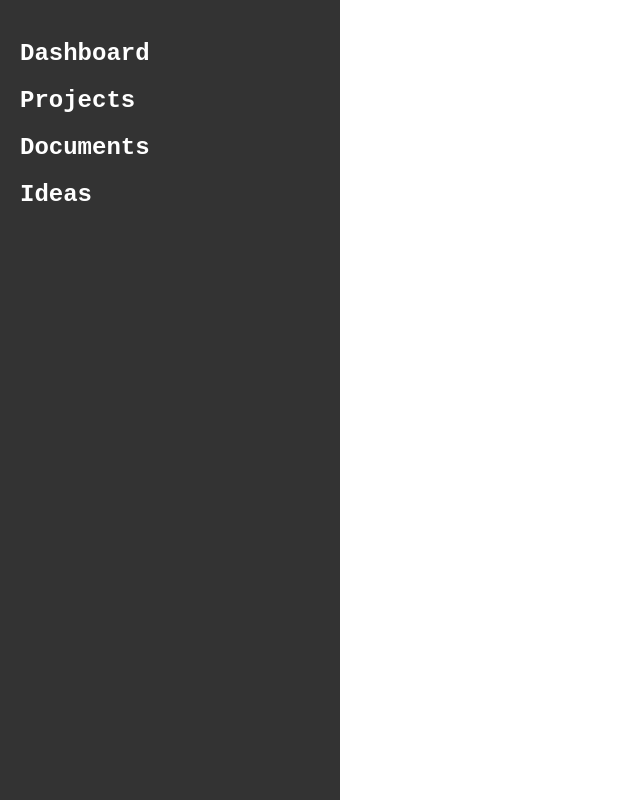
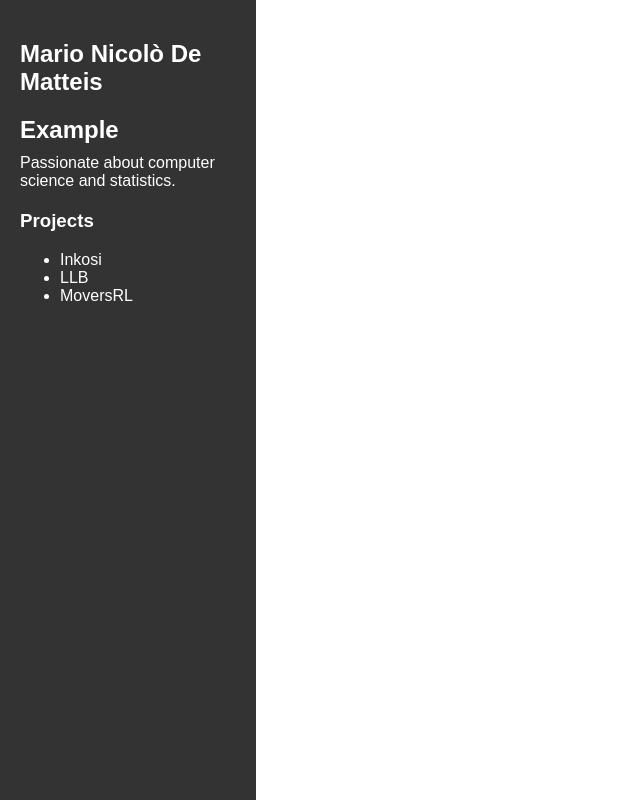
Before and after one commit to BopaxDev/BopaxDev.github.io, a plain HTML site: page index.html in a window 1280 px wide. Shown: the whole page, without its empty margins (0-640 px from the left). Drawn offline with Linux system fonts and the light colour scheme.

Commit message:
Update index.html

```diff
--- a/index.html
+++ b/index.html
@@ -6,7 +6,7 @@
     <title>Mario Nicolò De Matteis</title>
     <style>
         body {
-            font-family: "Courier New", Courier, monospace;
+            font-family: "Graphik", sans-serif;
             margin: 0;
             padding: 0;
             display: flex;
@@ -17,15 +17,28 @@
             background-color: #333;
             color: #fff;
             padding: 20px;
-            width: 25%;
+            width: 20%;
+            box-sizing: border-box;
         }
 
         .content {
             padding: 20px;
-            width: 75%;
+            width: 80%;
+            box-sizing: border-box;
         }
 
         .section {
+            margin-bottom: 20px;
+        }
+
+        .dashboard-title {
+            font-size: 24px;
+            font-weight: bold;
+            margin-bottom: 10px;
+        }
+
+        .dashboard-text {
+            font-size: 16px;
             margin-bottom: 20px;
         }
     </style>
@@ -33,24 +46,23 @@
 <body>
     <div class="sidebar">
         <div class="section">
-            <h2>Dashboard</h2>
-            <!-- Add your dashboard content here -->
-        </div>
-        <div class="section">
-            <h2>Projects</h2>
-            <!-- Add your projects content here -->
-        </div>
-        <div class="section">
-            <h2>Documents</h2>
-            <!-- Add your documents content here -->
-        </div>
-        <div class="section">
-            <h2>Ideas</h2>
-            <!-- Add your ideas content here -->
+            <h2>Mario Nicolò De Matteis</h2>
+            <div class="dashboard-title">Example</div>
+            <div class="dashboard-text">
+                Passionate about computer science and statistics.
+            </div>
+            <div class="section">
+                <h3>Projects</h3>
+                <ul>
+                    <li>Inkosi</li>
+                    <li>LLB</li>
+                    <li>MoversRL</li>
+                </ul>
+            </div>
         </div>
     </div>
     <div class="content">
-        <!-- Add your main content here -->
+        <!-- Add your main content for Projects, Documents, and Ideas sections here -->
     </div>
 </body>
 </html>
```
